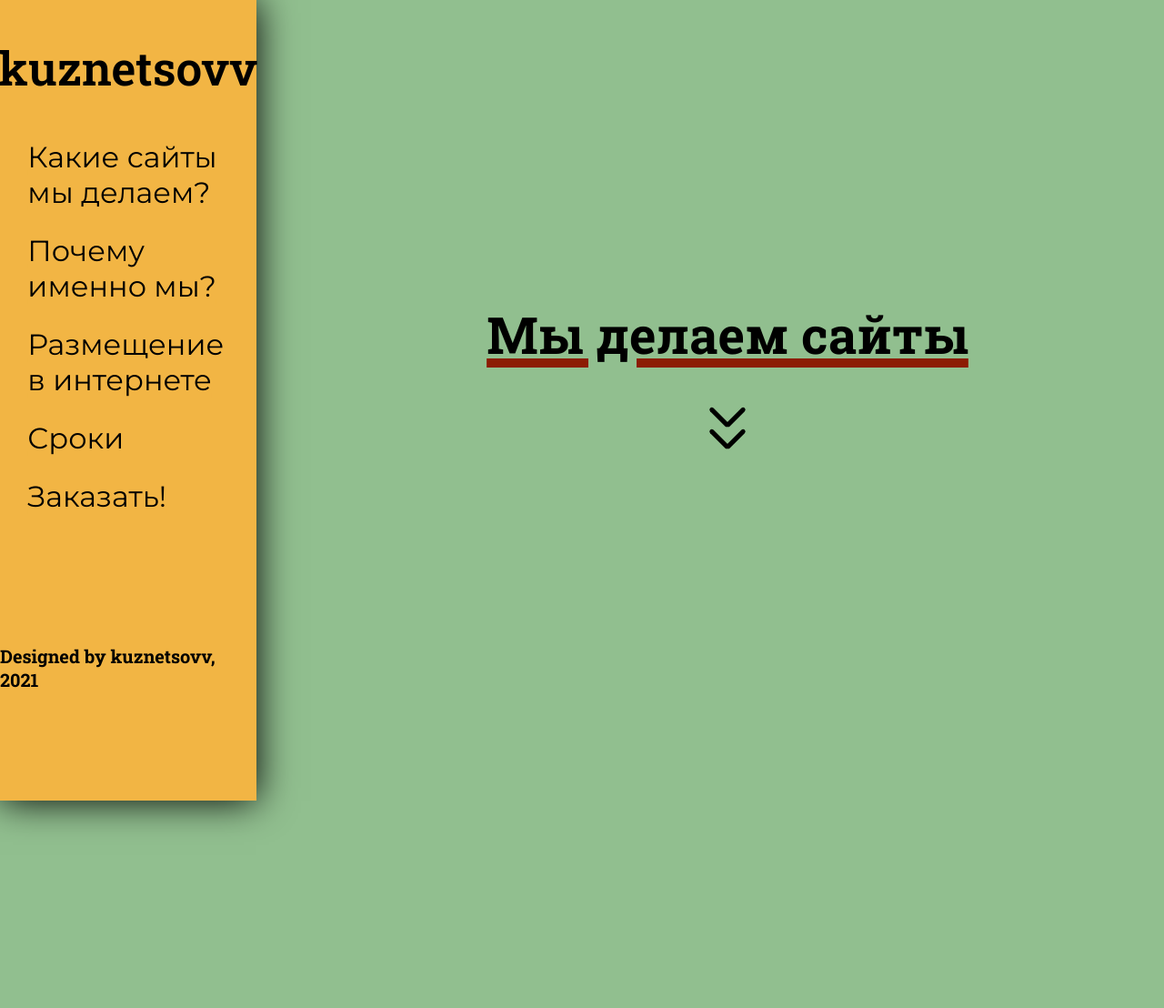
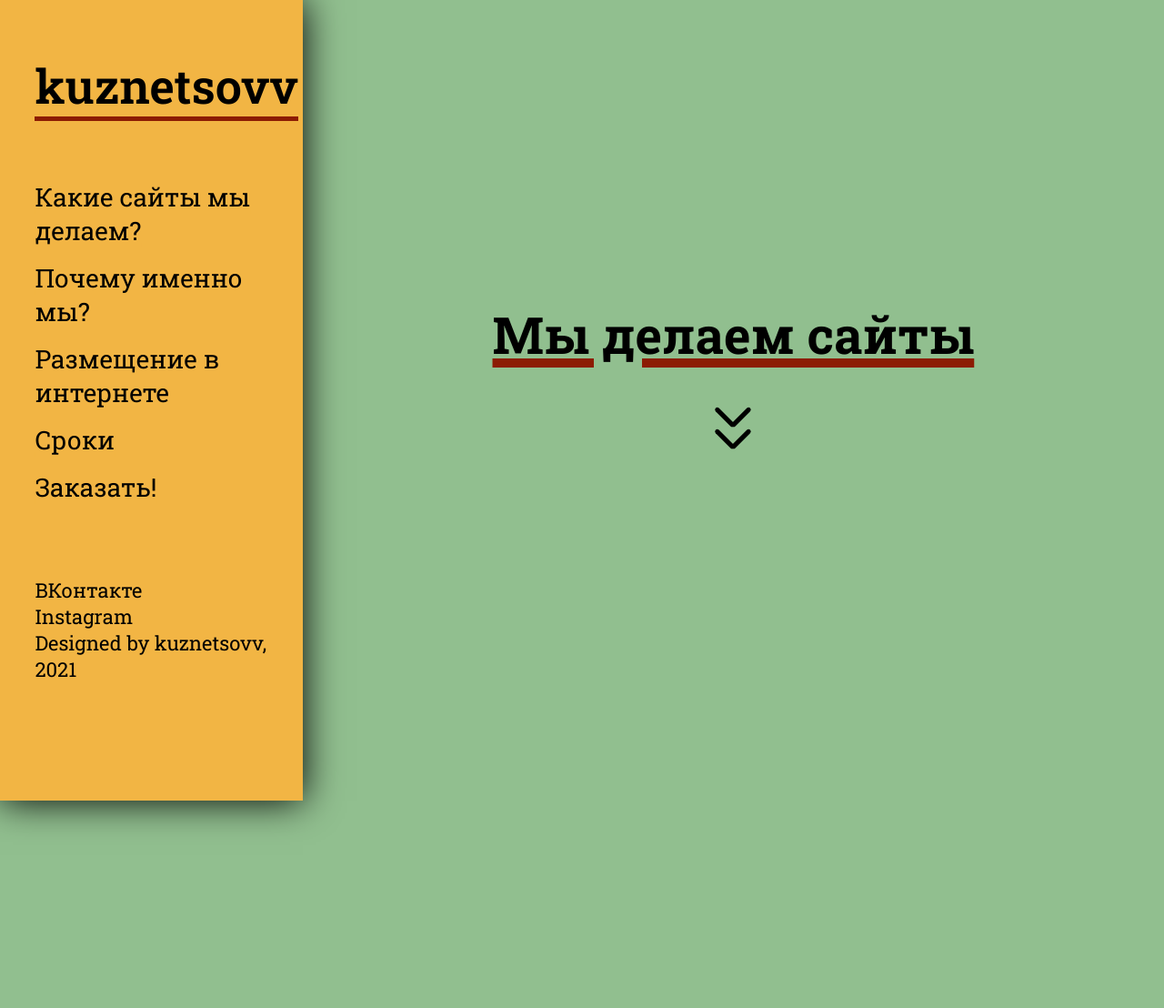
Before and after one commit to kuznetsovvdanila/kuznetsovv, a Django app: page / in a window 1280 px wide. Shown: the top 1108 px of the page at 91% size. After the commit the page ends 911 px from the top, so only its background shows below. Run offline with Django 3.2, Linux system fonts and the light colour scheme; some web fonts are replaced.

Commit message:
style bugfix #2

```diff
--- a/kuznetsovv/main/static/css/styles.css
+++ b/kuznetsovv/main/static/css/styles.css
@@ -4,7 +4,6 @@
 
 ::selection {
     background-color: #8C1C03;
-    color: #eeeeee;
 }
 input {
     outline: none;
@@ -83,20 +82,20 @@ body {
     box-sizing: border-box;
 }
 .logo {
-    text-align: center;
+    text-align: left;
+    border-bottom: 5px solid #8C1C03;
     font-weight: 600;
-    font-size: 160%;
-    margin: 0 0 40px 0;
+    font-size: 52px;
+    margin: 20px 0 60px 0;
 }
 .side_menu_desktop {
     z-index: 1000;
     display: flex;
-    align-items: center;
-    max-width: 16%;
+    align-items: flex-start;
+    width: 20%;
     height: 100%;
     padding: 40px 3% 40px 3%;
-    font-size: 32px;
-    font-weight: bold;
+    font-size: 28px;
     background-color: #F2B544;
     box-shadow: 0 0 20px 0 black;
     transition: .3s;
@@ -106,10 +105,12 @@ body {
     transition: .3s;
 }
 .side_menu_desktop > div:nth-child(2) {
+    font-weight: 400;
     text-align: left;
+    max-width: 100%;
 }
 .side_menu_desktop div .block {
-    margin: 0 0 15px 0;
+    margin: 0 0 5px 0;
 }
 .side_menu_desktop div a .block {
     padding: 5px 5px 5px 0;
@@ -134,15 +135,21 @@ body {
     transition: .3s;
 }
 .bottom {
-    bottom: 40px;
-    font-size: 20px;
+    width: 20%;
+    text-align: left;
+    bottom: 50px;
+    font-size: 22px;
+}
+.vk_pic, .instagram_pic {
+    width: 50px;
+    height: 50px;
 }
 .main {
     z-index: 500;
     top: 50%;
     margin: -140px 0 0 30%;
-    width: 63%;
-    padding: 0 3% 20% 1%;
+    width: 60%;
+    padding: 0 3% 21% 3%;
 }
 .main > .article_center {
     align-items: center;
@@ -173,12 +180,12 @@ body {
 }
 .main > .article > h1 {
     text-decoration: underline 10px solid #8C1C03;
-    font-size: 56px;
+    font-size: 50px;
     margin: 0 0 30px 0;
 }
 .main > .article > h3 {
     max-width: 80%;
-    font-size: 32px;
+    font-size: 30px;
     margin: 0;
 }
 .main > .article:nth-child(2n + 1) {
@@ -294,7 +301,7 @@ body {
 }
 .call_me_back_form.active {
     box-shadow: 0 0 0 10px black,
-                0 0 2000px 10px black;
+                0 0 100px 10px black;
     transition: .3s;
     opacity: 1;
     z-index: 2000;
--- a/kuznetsovv/main/templates/index.html
+++ b/kuznetsovv/main/templates/index.html
@@ -15,7 +15,7 @@
             <div class="logo font_3">
                 kuznetsovv
             </div>
-            <div class="font_2">
+            <div class="font_3">
                 <a class="block_a" href="#1">
                     <div class="block">
                         <span>Какие сайты мы делаем?</span>
@@ -42,8 +42,14 @@
                     </div>
                 </a>
             </div>
-            <div class="bottom font_3 fixed">
-                Designed by <a class="bottom_link" href="https://vk.com/kyzynya" target="/blank">kuznetsovv</a>, 2021
+            <div class="bottom font_3 fixed flex column">
+                <div class="flex">
+                    <a class="bottom_link" href="https://vk.com/kyzynya" target="/blank">ВКонтакте</a>
+                </div>
+                <div>
+                    <a class="bottom_link" href="https://www.instagram.com/kyzynya" target="/blank">Instagram</a>
+                </div>
+                <div>Designed by kuznetsovv, 2021</div>
             </div>
 
         </div>
```
